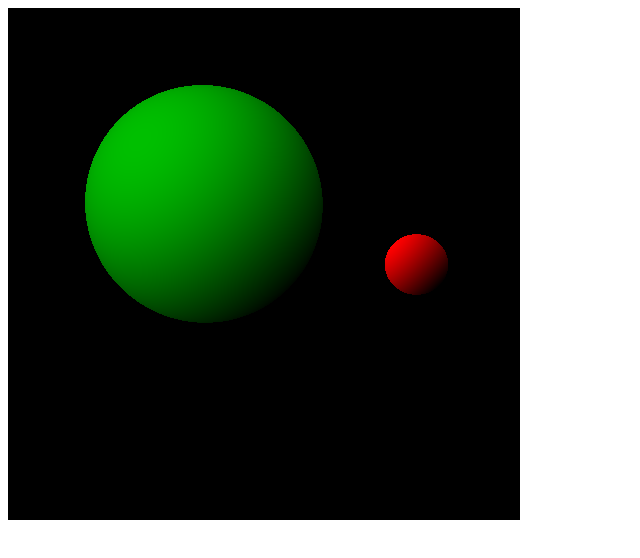
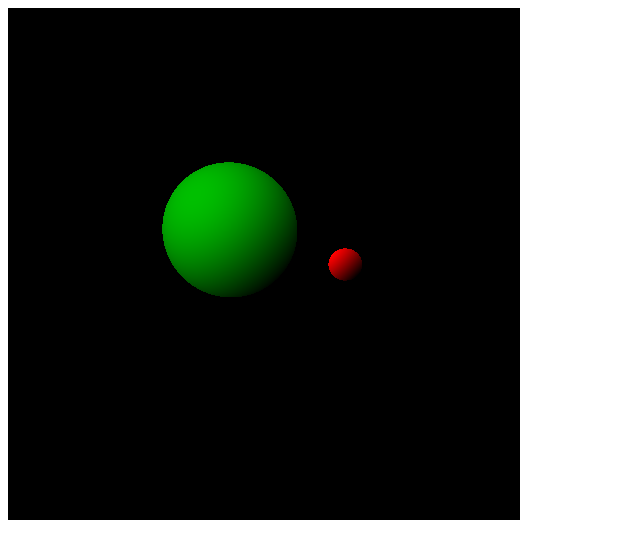
Before and after one commit to neverix/metalens, a website built with Parcel: page src/index.html in a window 1280 px wide. Shown: the whole page, without its empty margins (0-640 px from the left). Built offline with nearby package versions, Linux system fonts and the light colour scheme.

Commit message:
It's never too late

```diff
--- a/src/index.html
+++ b/src/index.html
@@ -5,7 +5,7 @@
         <meta name="viewport" content="width=device-width, initial-scale=1.0" />
         <meta http-equiv="X-UA-Compatible" content="ie=edge" />
         <title>Metalens</title>
-        <script src="index.ts"></script>
+        <script src="index.ts" type="module"></script>
     </head>
 
     <body>
--- a/src/index.ts
+++ b/src/index.ts
@@ -14,12 +14,21 @@ function main() {
     const ctx = canvas.getContext("2d")
     const image = ctx.createImageData(width, height)
     const camera = new Camera(width, height, vec3.create(), quat.create())
+
+    // TODO:
+    // - add accumulation buffer for DoF
+    //   - add DoF
+    // - add reflections
+    //   - add refractions
+    // - add CSG
+    //   - add lenses
+
     const raytracer = new Raytracer(
         camera,
         new Scale(
             new Surfaces([
                 new Translate(
-                    new Scale(new Lens(-1), vec3.fromValues(2, 2, 2)),
+                    new Scale(new Lens(0.5), vec3.fromValues(2, 2, 2)),
                     vec3.fromValues(0, 0, 0.1)
                 ),
                 new Translate(
--- a/src/lens.ts
+++ b/src/lens.ts
@@ -6,10 +6,12 @@ export class Lens {
     /**
      * Geometric lens.
      */
+    focalLength: number
     focus: vec3
 
     constructor(focalLength: number) {
-        this.focus = vec3.fromValues(0, 0, focalLength)
+        this.focalLength = focalLength
+        this.focus = vec3.fromValues(0, 0, -focalLength)
     }
 
     hit(ray: Ray): SurfaceHit {
@@ -18,10 +20,12 @@ export class Lens {
         if (intersection < 0) return null
         const point = ray.atPoint(intersection)
         if (vec3.len(point) > 1) return null
+
         const ray1dir = vec3.create()
         vec3.subtract(ray1dir, ray1dir, ray.position)
         vec3.normalize(ray1dir, ray1dir)
         const ray1 = new Ray(ray.position, ray1dir)
+
         const ray2ray = new Ray(ray.position, vec3.fromValues(0, 0, 1))
         const ray2dist = ray2ray.intersectPlane()
         if (ray2dist == null) return null
@@ -34,10 +38,10 @@ export class Lens {
         vec3.sub(ray2dir, this.focus, ray2pos)
         vec3.normalize(ray2dir, ray2dir)
         const ray2 = new Ray(ray2pos, ray2dir)
+
         const focus = vec3.clone(this.focus) // ray1.intersectRay(ray2)
-
-        if (focus[2] > 0) {
-            vec3.sub(focus, focus, point)
+        if (this.focalLength > 0) {
+            vec3.sub(focus, point, focus)
         } else {
             vec3.sub(focus, point, focus)
         }
```
Also changed, not shown: package.json (+4 -3 lines), 2 other files.
